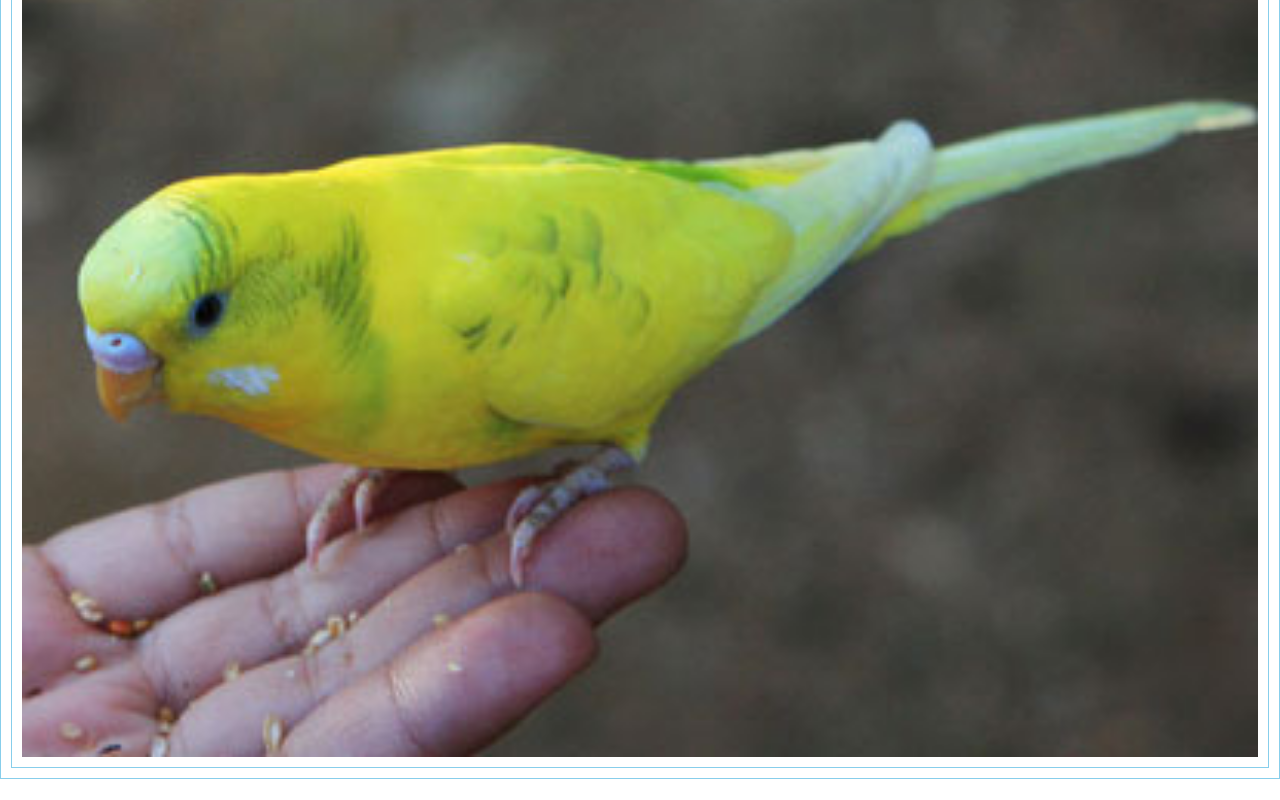
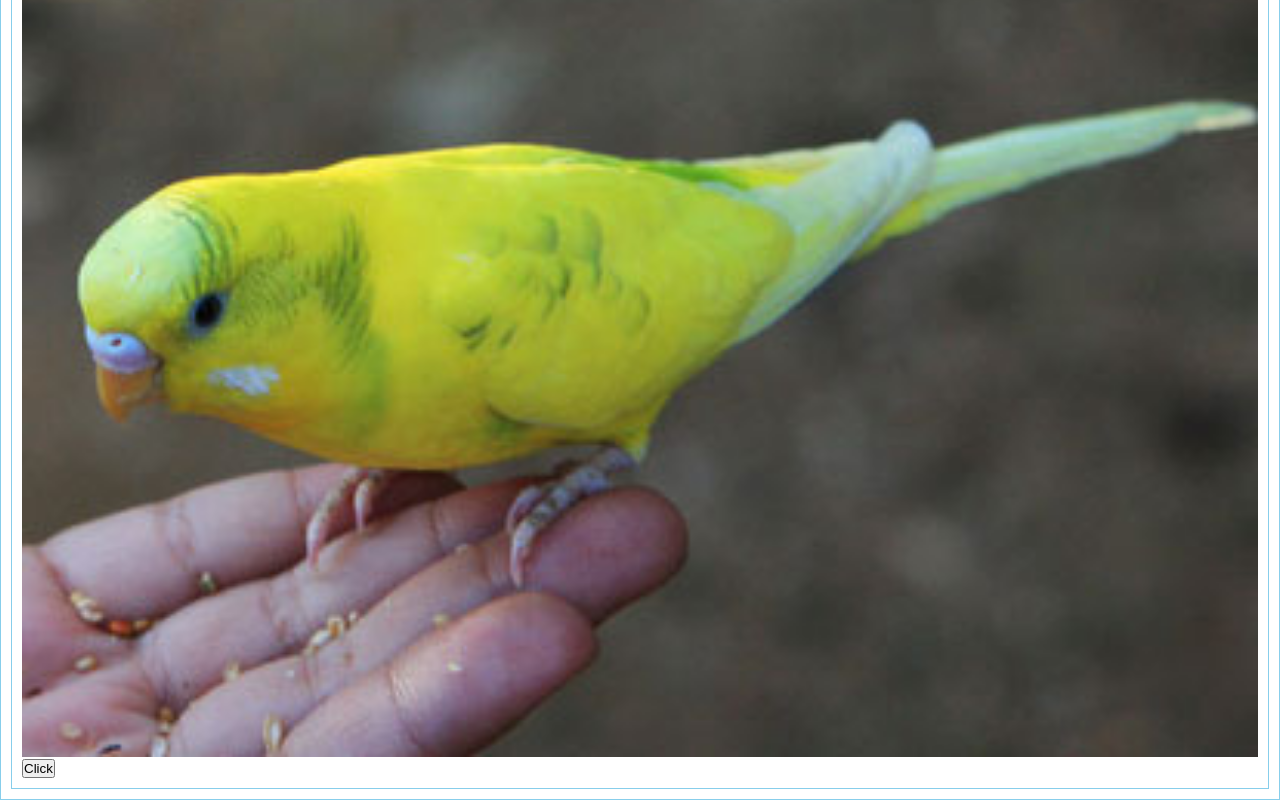
Before and after one commit to chloeyeo/2024ReactPractice, a React (Create React App) app in the folder my-react-app/: page / in a window 1280 px wide. Shown: the part 236-1036 px from the top of the page. Before the commit the page ends 1015 px from the top, so only its background shows below. Built offline with nearby package versions, Linux system fonts and the light colour scheme.

Commit message:
only call parent function in child prop, don't change anything of parent from child

```diff
--- a/my-react-app/src/App.js
+++ b/my-react-app/src/App.js
@@ -1,34 +1,24 @@
-import React, { useState, useEffect } from "react";
-import axios from "axios"; // npm i axios
+import React, { useState } from "react";
+import MyProps from "./components/MyProps";
 import "./assets/css/style03.scss"; // npm i sass
 
 const App = () => {
-  const [myData, setMyData] = useState(10);
-  const [product, setProduct] = useState([
+  const [myData] = useState(10);
+  const [product] = useState([
     { title: "상품1", price: "1000", img: "img1.jpg" },
     { title: "상품2", price: "2000", img: "img2.jpg" },
   ]);
+  function test() {
+    console.log("test");
+  }
   return (
     <>
       <div className="wrap">
         test
-        <MyProps myData={myData} product={product} />
+        <MyProps myData={myData} product={product} run={test} />
       </div>
     </>
   );
 };
 
-function MyProps({ myData, product }) {
-  return (
-    <>
-      <div className="wrap">
-        MyProps: {myData} Product: {product[0].title},{product[0].price}
-        <div className="imgWrap">
-          <img src={`./images/${product[0].img}`} alt="" />
-        </div>
-      </div>
-    </>
-  );
-}
-
 export default App;
--- /dev/null
+++ b/my-react-app/src/components/MyProps.js
@@ -0,0 +1,17 @@
+import React from "react";
+
+const MyProps = ({ myData, product, run }) => {
+  return (
+    <>
+      <div className="wrap">
+        MyProps: {myData} Product: {product[0].title},{product[0].price}
+        <div className="imgWrap">
+          <img src={`./images/${product[0].img}`} alt="" />
+        </div>
+        <button onClick={run}>Click</button>
+      </div>
+    </>
+  );
+};
+
+export default MyProps;
```
